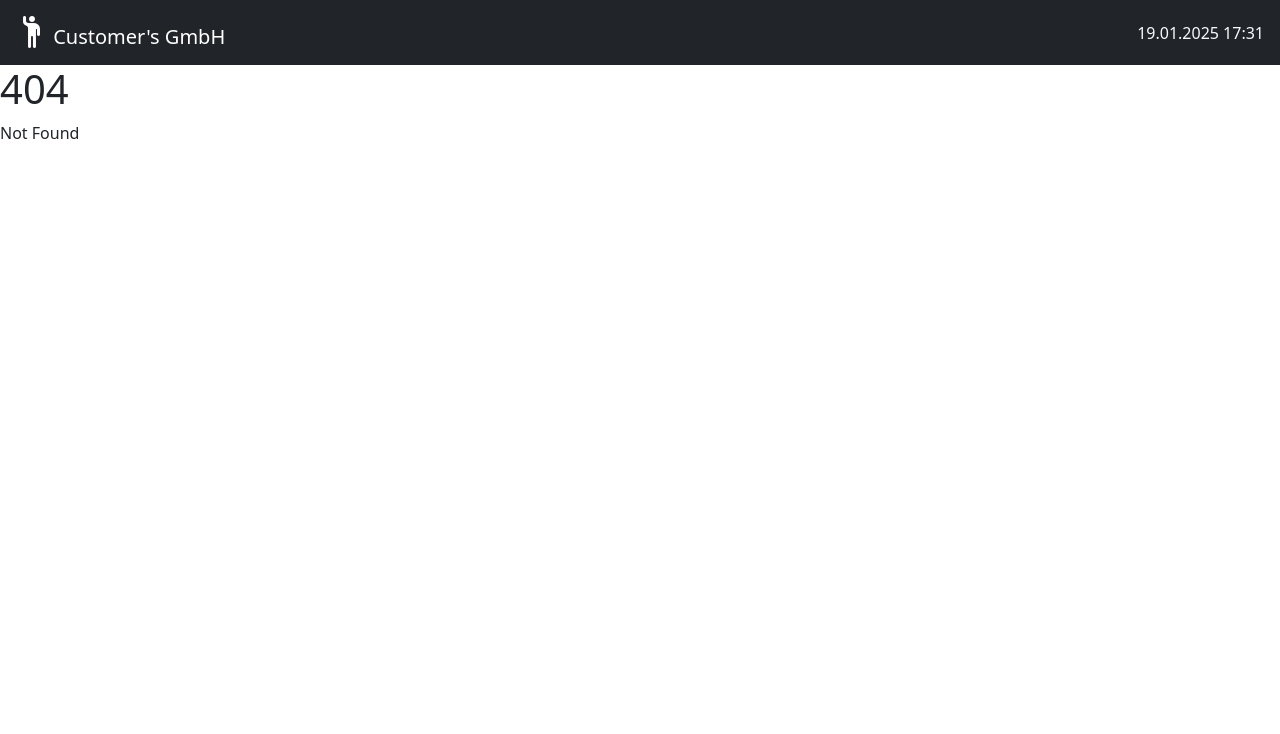
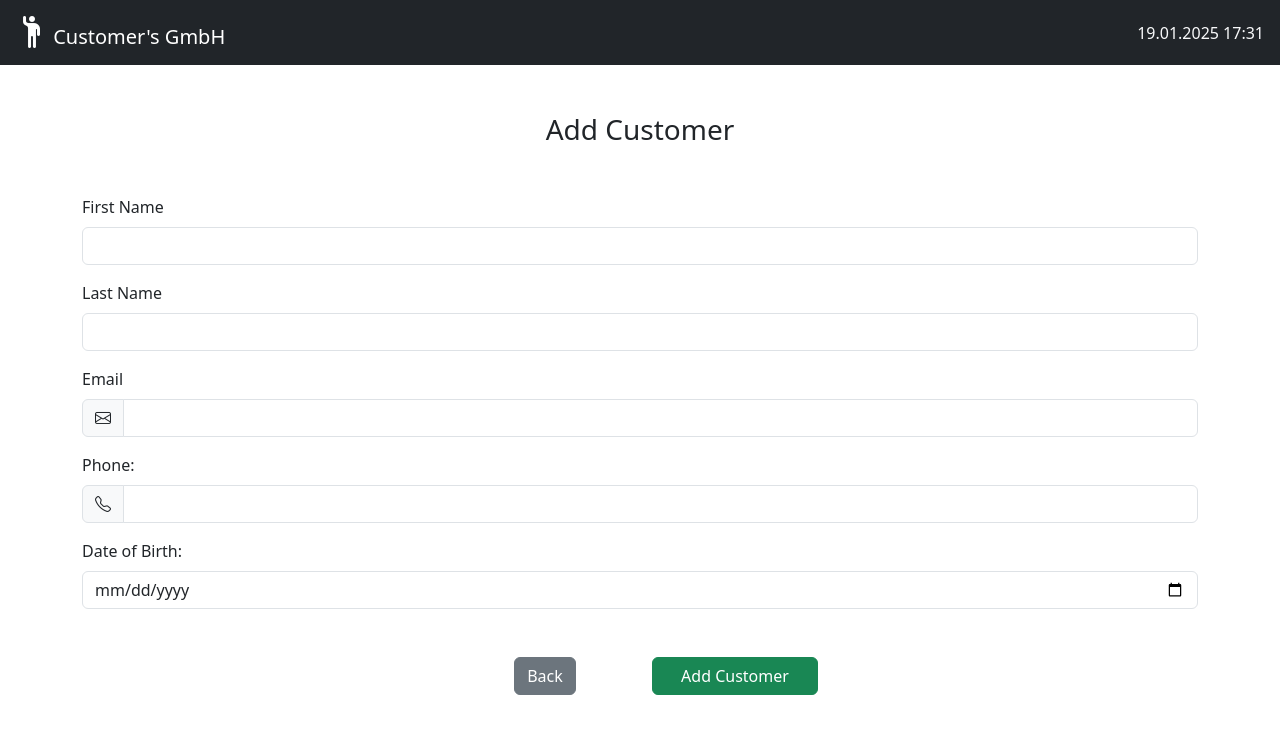
Before and after one commit to 3BRS/demo-api, a SvelteKit app in the folder svelteUi/: page /create in a window 1280 px wide. Before the commit this address had no page. Shown: the top 734 px of the page. Built offline with nearby package versions, Linux system fonts and the light colour scheme.

Commit message:
add all svelte pages

```diff
--- /dev/null
+++ b/svelteUi/src/routes/create/+page.svelte
@@ -0,0 +1,102 @@
+<script lang="ts">
+	let fields = { firstName: '', lastName: '', email: '', phone: '', dateOfBirth: '' };
+
+	//Handles POST request
+	const handleSubmit = async () => {
+		try {
+			const response = await fetch(`${import.meta.env.VITE_API_URL}/customers`, {
+				method: 'POST',
+				headers: {
+					'Content-Type': 'application/ld+json'
+				},
+				body: JSON.stringify(fields)
+			});
+
+			if (!response.ok) {
+				throw new Error();
+			}
+
+			const result = await response.json();
+			alert('Customer added successfully!');
+
+			fields = { firstName: '', lastName: '', email: '', phone: '', dateOfBirth: '' };
+		} catch (error) {
+			alert('Failed to add customer. Please try again.');
+		}
+	};
+</script>
+
+<div class="container">
+	<div class="pt-5 text-center">
+		<h3>Add Customer</h3>
+	</div>
+	<div class="row justify-content-center my-5">
+		<form method="POST" on:submit|preventDefault={handleSubmit}>
+			<div class="mb-3">
+				<label for="firstName" class="form-label">First Name</label>
+				<input
+					type="text"
+					id="firstName"
+					class="form-control"
+					required
+					bind:value={fields.firstName}
+				/>
+			</div>
+
+			<div class="mb-3">
+				<label for="lastName" class="form-label">Last Name</label>
+				<input
+					type="text"
+					id="lastName"
+					class="form-control"
+					required
+					bind:value={fields.lastName}
+				/>
+			</div>
+
+			<label for="email" class="form-label">Email</label>
+			<div class="input-group mb-3">
+				<span class="input-group-text"><i class="bi bi-envelope" /></span>
+				<input
+					type="text"
+					id="email"
+					class="form-control"
+					required
+					bind:value={fields.email}
+				/>
+			</div>
+
+			<label for="phone" class="form-label">Phone:</label>
+			<div class="input-group mb-3">
+				<span class="input-group-text"><i class="bi bi-telephone" /></span>
+				<input
+					type="text"
+					id="phone"
+					class="form-control"
+					required
+					bind:value={fields.phone}
+				/>
+			</div>
+
+			<div class="mb-3">
+				<label for="dateOfBirth" class="form-label">Date of Birth:</label>
+				<input
+					type="date"
+					id="dateOfBirth"
+					class="form-control"
+					required
+					bind:value={fields.dateOfBirth}
+				/>
+			</div>
+
+			<div class="row mb-4 mt-5 justify-content-center">
+				<div class="col-2 text-center">
+					<a href="/" class="btn btn-secondary">Back</a>
+				</div>
+				<div class="col-2 text-center d-grid gap-2">
+					<button type="submit" class="btn btn-success">Add Customer</button>
+				</div>
+			</div>
+		</form>
+	</div>
+</div>
--- /dev/null
+++ b/svelteUi/src/routes/edit/[id]/+page.svelte
@@ -0,0 +1,6 @@
+<script lang="ts">
+	import { page } from "$app/stores";
+    const customerID = $page.params.id
+</script>
+
+<h1>{customerID}</h1>
```
Also changed, not shown: svelteUi/src/components/AddressDetail.svelte (+39 -8 lines), svelteUi/src/components/Tabs.svelte (added, +29 -0 lines), svelteUi/src/routes/+page.svelte (+39 -14 lines), svelteUi/src/routes/customer/[id]/+page.svelte (+99 -10 lines).
